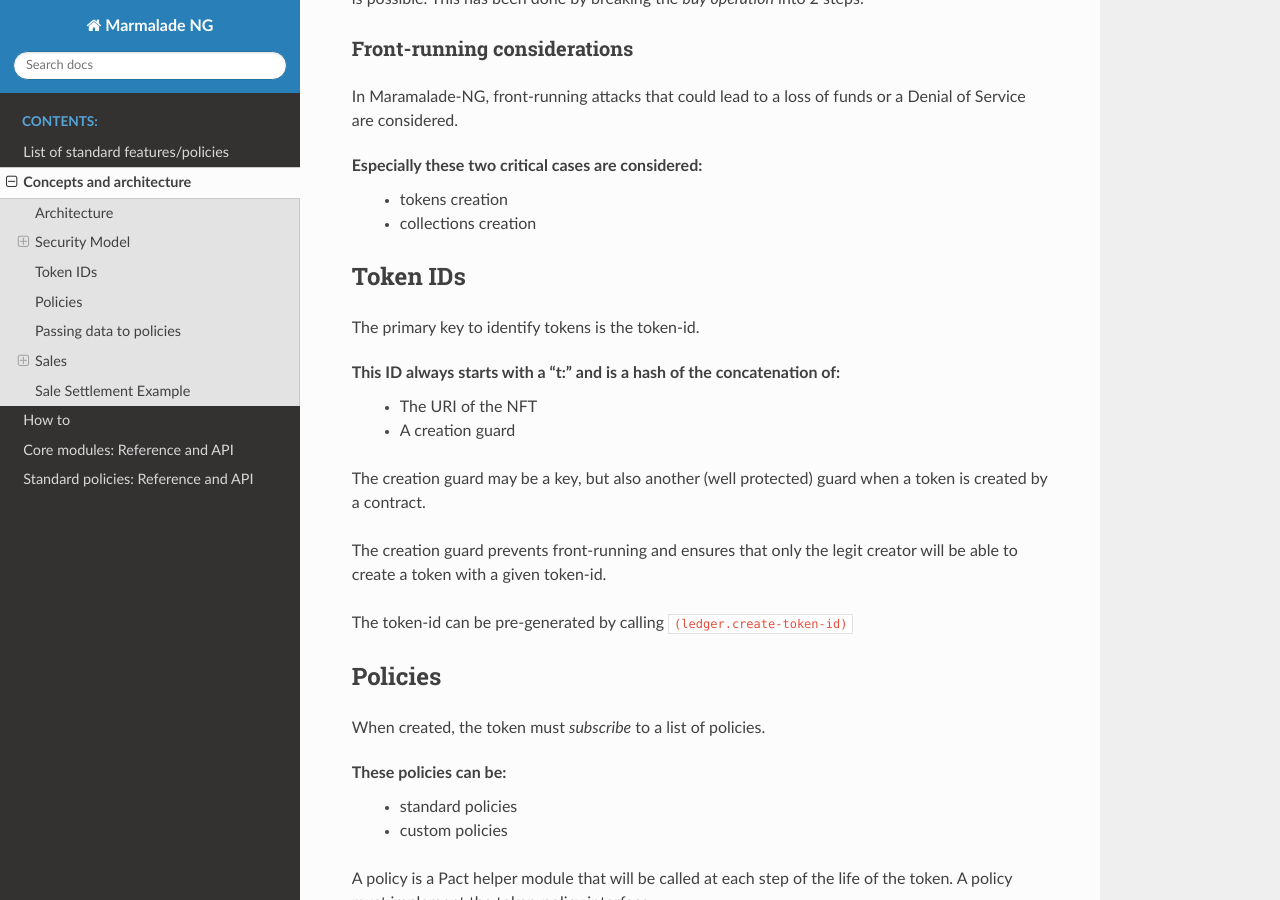
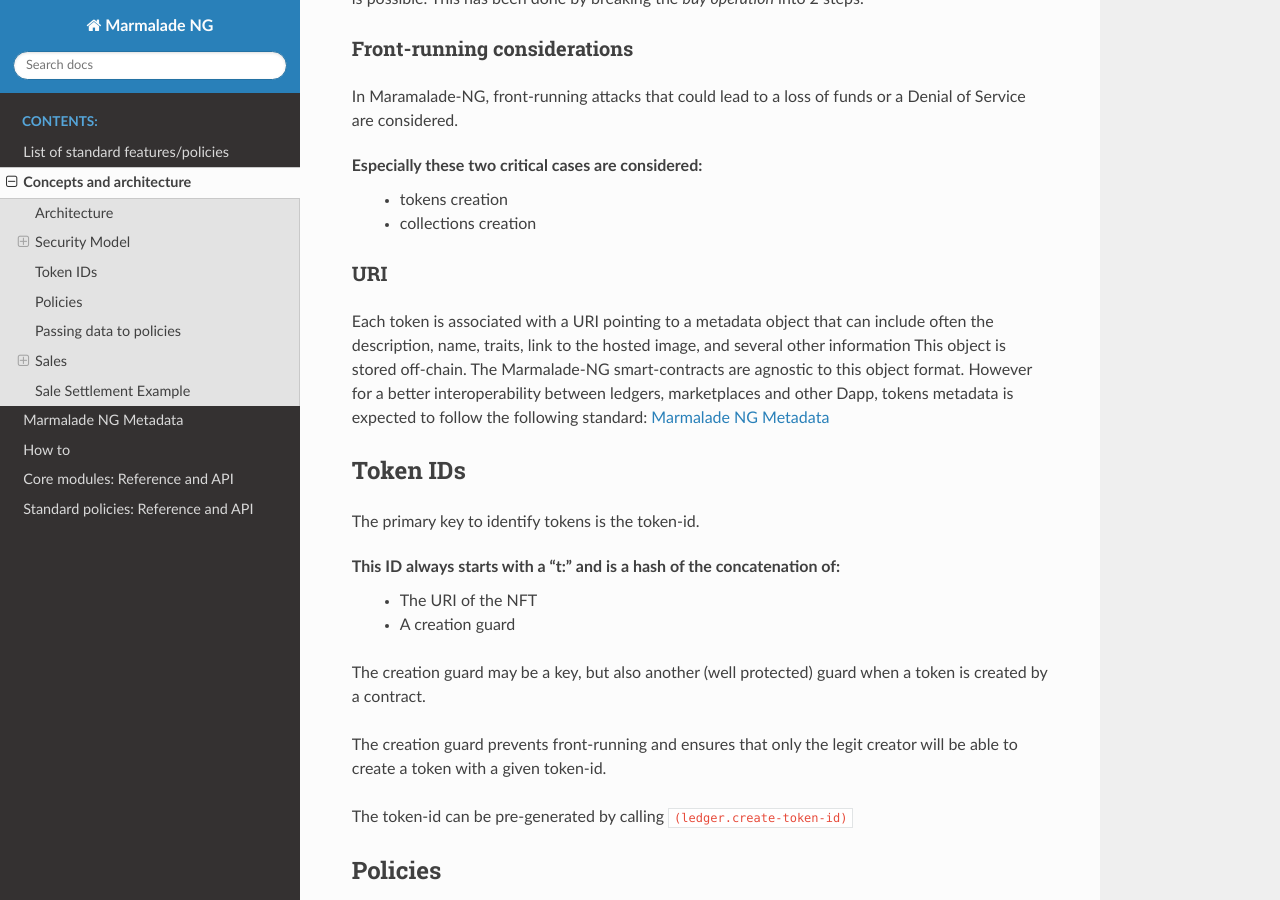
Before and after one commit to Marmalade-NG/marmalade-ng, a Sphinx documentation site: the page built from doc/source/concepts.rst, in a window 1280 px wide and 900 px high, scrolled down 2227 px. Built offline with Sphinx 7.4.7 and the Read the Docs theme 2.0.0, drawn with Linux system fonts in a browser that asks for light colours.

Commit message:
Add metadata in doc

```diff
--- a/doc/source/concepts.rst
+++ b/doc/source/concepts.rst
@@ -70,6 +70,15 @@
 Especially these two critical cases are considered:
   - tokens creation
   - collections creation
+
+URI
+~~~
+Each token is associated with a URI pointing to a metadata object that can include
+often the description, name, traits, link to the hosted image, and several other information
+This object is stored off-chain.
+The Marmalade-NG smart-contracts are agnostic to this object format. However for a better interoperability
+between ledgers, marketplaces and other Dapp, tokens metadata is expected to follow the
+following standard: :ref:`METADATA`
 
 
 Token IDs
--- a/doc/source/index.rst
+++ b/doc/source/index.rst
@@ -12,6 +12,7 @@
 
    features.rst
    concepts.rst
+   metadata.rst
    how-to.rst
    core_modules_api.rst
    api_policies.rst
```
Also changed, not shown: doc/source/metadata.rst (added, +62 -0 lines).
